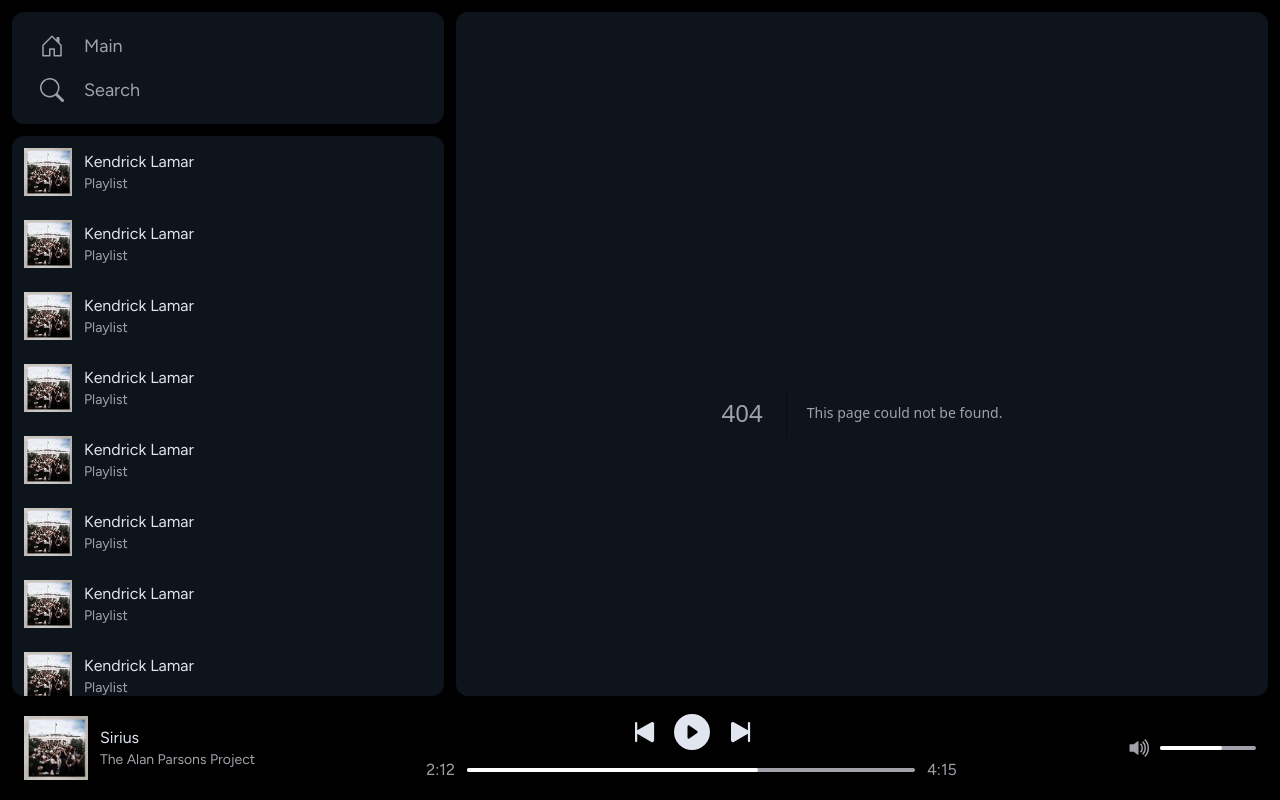
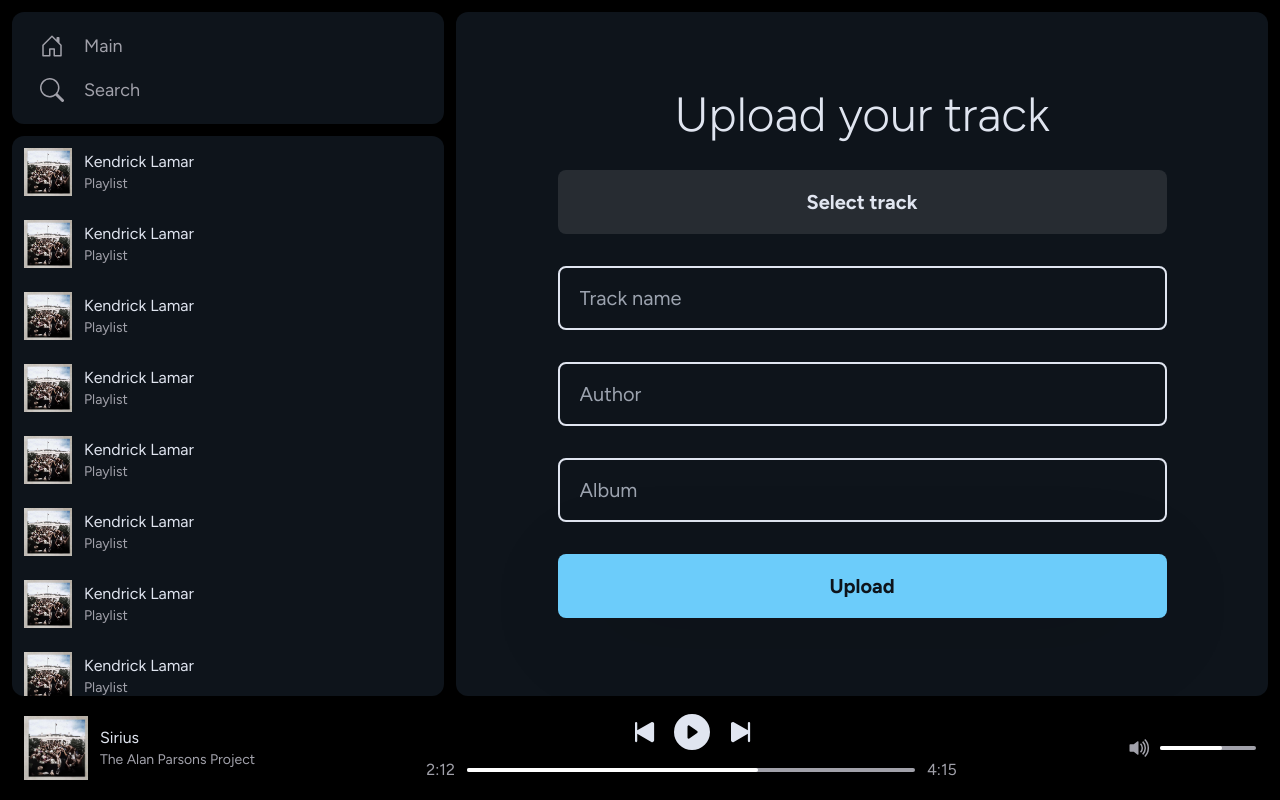
Before and after one commit to bpetrukovich/music-platform, a Next.js app in the folder packages/web/: page /upload in a window 1280 px wide. Before the commit this address had no page. Built offline with nearby package versions, Linux system fonts and the light colour scheme.

Commit message:
feat(ui): create upload page

```diff
--- /dev/null
+++ b/packages/web/src/app/upload/InputText.tsx
@@ -0,0 +1,8 @@
+import React from 'react'
+
+export default function InputText({ placeholder }: { placeholder: string }) {
+  return (
+    <input placeholder={placeholder} type="text" className='h-16 w-full rounded-lg bg-inherit border-text border-2 px-5 text-xl text-white hover:border-text-dim transition' />
+
+  )
+}
--- /dev/null
+++ b/packages/web/src/app/upload/page.tsx
@@ -0,0 +1,20 @@
+import FileUpload from '@/components/FileUpload'
+import React from 'react'
+import InputText from './InputText'
+
+export default function page() {
+  return (
+    <div className='flex justify-center items-center h-full'>
+      <form className='w-3/4 flex flex-col gap-8 max-w-[40rem]'>
+        <h1 className='text-5xl font-light text-text text-center'>Upload your track</h1>
+        <FileUpload accept='audio/*'>
+          <button className='w-full flex justify-center items-center h-16 text-xl rounded-lg text-text bg-transparent-lighter font-bold hover:bg-background hover:text-text-dim transition'>Select track</button>
+        </FileUpload>
+        <InputText placeholder='Track name' />
+        <InputText placeholder='Author' />
+        <InputText placeholder='Album' />
+        <button className='w-full flex justify-center items-center h-16 text-xl rounded-lg bg-primary text-background font-bold transition hover:bottom-1 relative bottom-0  hover:shadow-primary shadow-[0_1rem_100px_-20px_rgba(0,0,0,0.3)]'>Upload</button>
+      </form>
+    </div>
+  )
+}
--- /dev/null
+++ b/packages/web/src/components/FileUpload.tsx
@@ -0,0 +1,17 @@
+'use client'
+import React, { PropsWithChildren, useRef } from 'react'
+
+interface FileUploadProps {
+    accept: string
+}
+
+export default function FileUpload({ children, accept }: PropsWithChildren<FileUploadProps>) {
+    const inputRef = useRef<HTMLInputElement>(null);
+
+    return (
+        <div onClick={() => inputRef.current?.click()}>
+            <input type='file' accept={accept} ref={inputRef} className='hidden' />
+            {children}
+        </div>
+    )
+}
```
